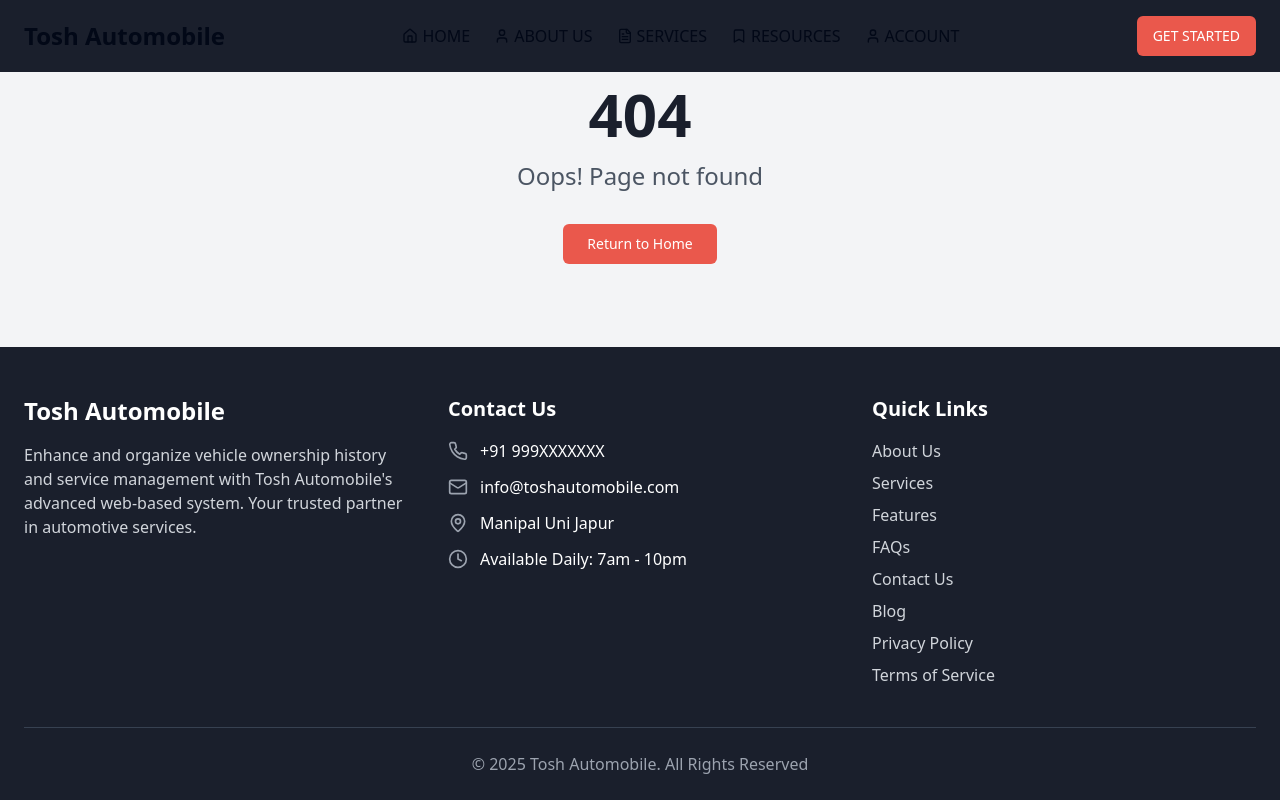
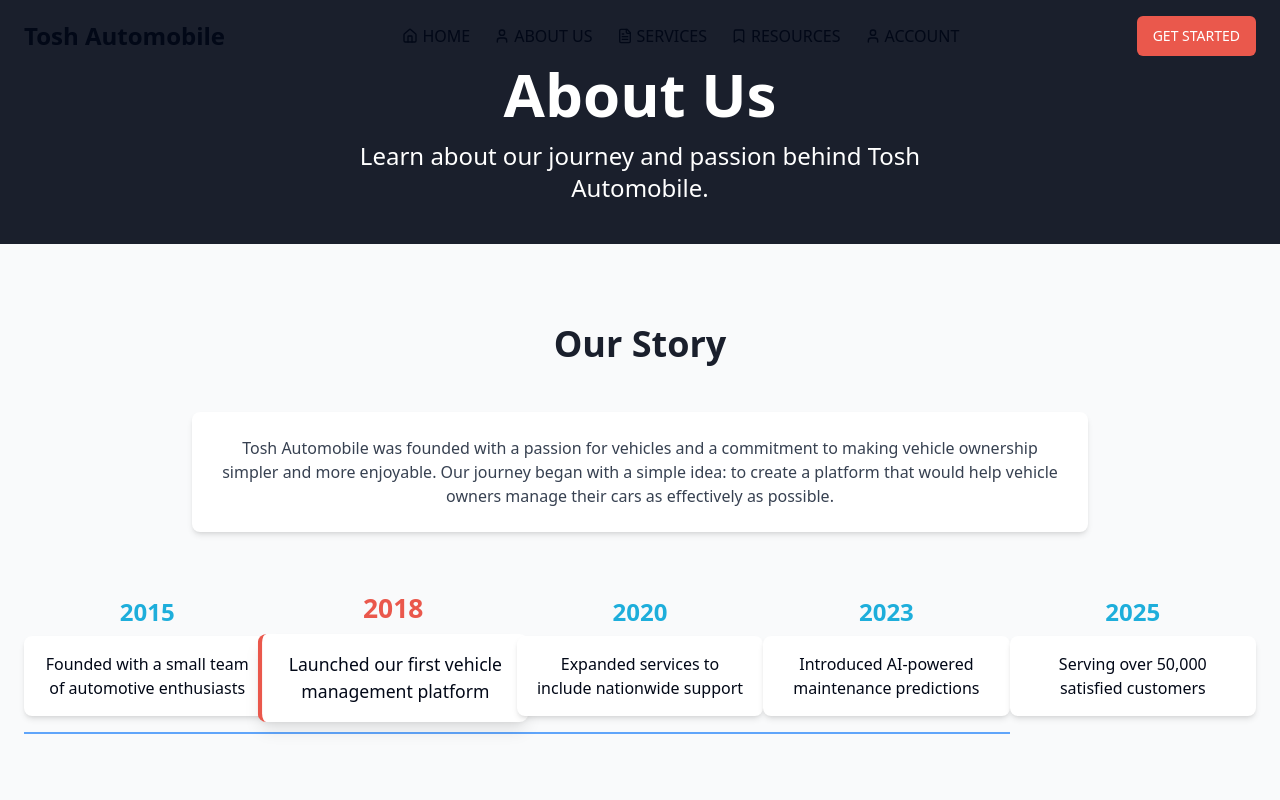
Before and after one commit to Toshani-Gupta/vehicle-tale-web-story, a React (Vite) app: page /about in a window 1280 px wide. Shown: the top 800 px of the page. Built offline with nearby package versions, Linux system fonts and the light colour scheme.

Commit message:
Remove story section from home page
Move the story section to the about us page.

```diff
--- a/src/App.tsx
+++ b/src/App.tsx
@@ -1,9 +1,11 @@
+
 import { Toaster } from "@/components/ui/toaster";
 import { Toaster as Sonner } from "@/components/ui/sonner";
 import { TooltipProvider } from "@/components/ui/tooltip";
 import { QueryClient, QueryClientProvider } from "@tanstack/react-query";
 import { BrowserRouter, Routes, Route } from "react-router-dom";
 import Index from "./pages/Index";
+import About from "./pages/About";
 import NotFound from "./pages/NotFound";
 
 const queryClient = new QueryClient();
@@ -16,6 +18,7 @@ const App = () => (
       <BrowserRouter>
         <Routes>
           <Route path="/" element={<Index />} />
+          <Route path="/about" element={<About />} />
           {/* ADD ALL CUSTOM ROUTES ABOVE THE CATCH-ALL "*" ROUTE */}
           <Route path="*" element={<NotFound />} />
         </Routes>
--- a/src/components/Header.tsx
+++ b/src/components/Header.tsx
@@ -1,10 +1,10 @@
-
 import { Button } from "@/components/ui/button";
-import { Link } from "react-router-dom";
+import { Link, useLocation } from "react-router-dom";
 import { Menu, Home, User, FileText, Bookmark } from "lucide-react";
 import { useState, useEffect } from "react";
 
 const Header = () => {
+  const location = useLocation();
   const [mobileMenuOpen, setMobileMenuOpen] = useState(false);
   const [scrolled, setScrolled] = useState(false);
 
--- /dev/null
+++ b/src/pages/About.tsx
@@ -0,0 +1,24 @@
+
+import Header from "@/components/Header";
+import Footer from "@/components/Footer";
+import StorySection from "@/components/StorySection";
+
+const About = () => (
+  <div className="min-h-screen flex flex-col bg-white">
+    <Header />
+    <main className="flex-1">
+      <section className="pt-16 pb-10 bg-vehicle-primary text-white text-center">
+        <div className="container mx-auto px-4">
+          <h1 className="text-4xl md:text-6xl font-bold mb-4">About Us</h1>
+          <p className="text-xl md:text-2xl max-w-2xl mx-auto">
+            Learn about our journey and passion behind Tosh Automobile.
+          </p>
+        </div>
+      </section>
+      <StorySection />
+    </main>
+    <Footer />
+  </div>
+);
+
+export default About;
--- a/src/pages/Index.tsx
+++ b/src/pages/Index.tsx
@@ -1,9 +1,7 @@
-
 import { useEffect } from "react";
 import Header from "@/components/Header";
 import Hero from "@/components/Hero";
 import Features from "@/components/Features";
-import StorySection from "@/components/StorySection";
 import ServicesSection from "@/components/ServicesSection";
 import VehicleShowcase from "@/components/VehicleShowcase";
 import VehicleStory from "@/components/VehicleStory";
@@ -52,7 +50,6 @@ const ScrollToTopButton = () => {
 
 const Index = () => {
   useEffect(() => {
-    // Preload images
     const imageUrls = [
       "/lovable-uploads/b38d8360-631e-4d70-baa1-1674944d7c68.png",
       "/lovable-uploads/8b6ce849-525d-4a9a-b2f1-4cecd55c6e93.png",
@@ -77,7 +74,6 @@ const Index = () => {
         <Features />
         <VehicleShowcase />
         <VehicleStory />
-        <StorySection />
         <ServicesSection />
         <PricingSection />
       </main>
```
